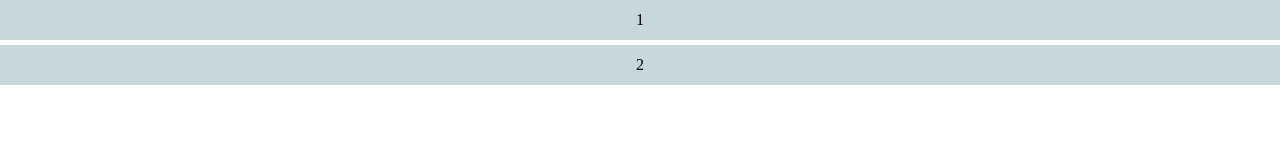
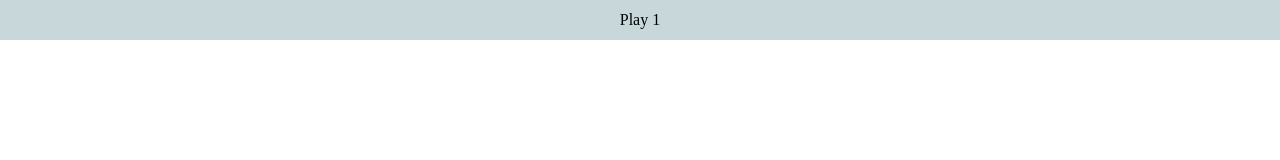
Before and after one commit to wooknick/playful-world, a website: page src/index.html in a window 1280 px wide. Drawn offline with Linux system fonts and the light colour scheme.

Commit message:
update setting

```diff
--- a/src/index.html
+++ b/src/index.html
@@ -5,15 +5,9 @@
     <meta http-equiv="X-UA-Compatible" content="IE=edge" />
     <meta name="viewport" content="width=device-width, initial-scale=1.0" />
     <title>playful world</title>
-    <link rel="stylesheet" type="text/css" href="./style.css" />
+    <link rel="stylesheet" type="text/css" href="/style.css" />
   </head>
   <body>
-    <div class="item" onclick="move('./1/index.html')">1</div>
-    <div class="item" onclick="move('./2/index.html')">2</div>
+    <a href="/1/index.html"><div class="item">Play 1</div></a>
   </body>
-  <script>
-    const move = (to) => {
-      location.href = to;
-    };
-  </script>
 </html>
--- a/src/style.css
+++ b/src/style.css
@@ -8,6 +8,15 @@ body {
   width: 100vw;
   display: flex;
   flex-direction: column;
+}
+a {
+  text-decoration: none;
+}
+a:visited {
+  color: black;
+}
+a:link {
+  color: black;
 }
 .item {
   width: 100%;
```
Also changed, not shown: package.json (+7 -1 lines), 2 other files.
